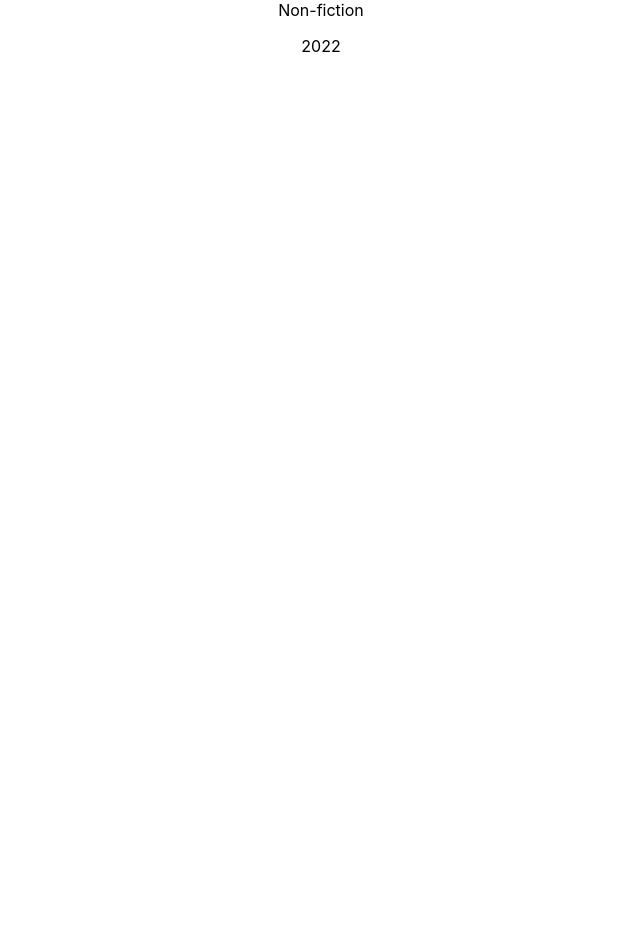
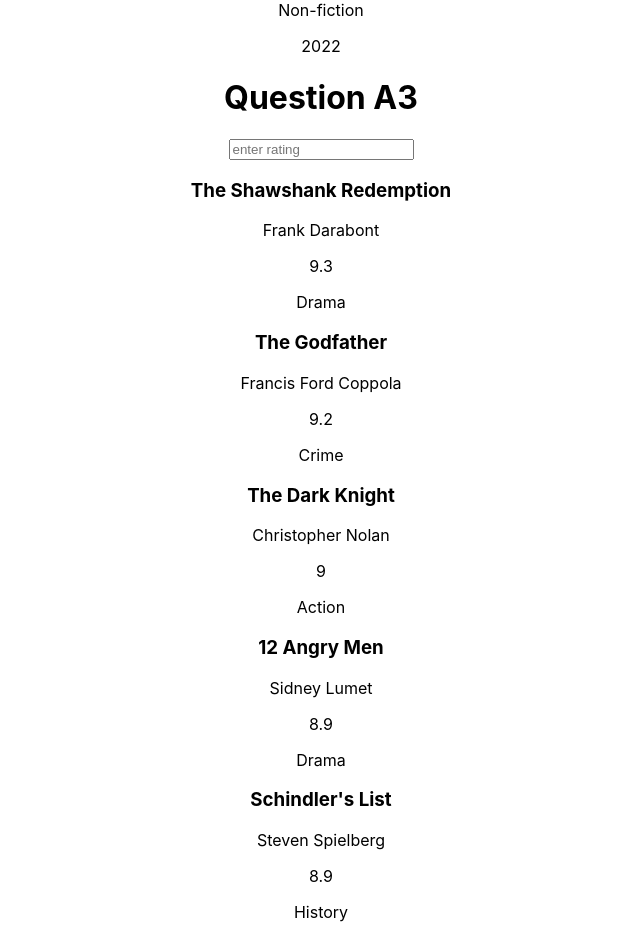
Before and after one commit to ichiragtaluja/react-filter-questions, a React (Create React App) app: page / in a window 1280 px wide. Shown: the part 1460-2398 px from the top of the page, without its empty margins (319-959 px from the left). Before the commit the page ends 1532 px from the top, so only its background shows below. Built offline with nearby package versions, Linux system fonts and the light colour scheme.

Commit message:
add practice question 3

```diff
--- a/src/App.js
+++ b/src/App.js
@@ -4,12 +4,86 @@ import { products } from "./QA1/products";
 import { DisplayProducts } from "./QA1/DisplayProducts";
 import { books } from "./QA2/books";
 import { DisplayBooks } from "./QA2/DisplayBooks";
+import { useState } from "react";
+
+const movies = [
+  {
+    title: "The Shawshank Redemption",
+    director: "Frank Darabont",
+    rating: 9.3,
+    genre: "Drama",
+  },
+  {
+    title: "The Godfather",
+    director: "Francis Ford Coppola",
+    rating: 9.2,
+    genre: "Crime",
+  },
+  {
+    title: "The Dark Knight",
+    director: "Christopher Nolan",
+    rating: 9.0,
+    genre: "Action",
+  },
+  {
+    title: "12 Angry Men",
+    director: "Sidney Lumet",
+    rating: 8.9,
+    genre: "Drama",
+  },
+  {
+    title: "Schindler's List",
+    director: "Steven Spielberg",
+    rating: 8.9,
+    genre: "History",
+  },
+];
+
+function DisplayMovies({ movies }) {
+  const [minRating, setMinRating] = useState();
+
+  const filterByRatings = (event) => {
+    const minimumMovieRating = event.target.value;
+    setMinRating(minimumMovieRating);
+  };
+
+  const filteredMovies = (movies) => {
+    if (minRating) {
+      const filteredMovies = movies.filter((movie) => movie.rating > minRating);
+      return filteredMovies;
+    } else {
+      return movies;
+    }
+  };
+
+  // setDisplayMovies();
+
+  return (
+    <>
+      <h1>Question A3</h1>
+      <input
+        onChange={filterByRatings}
+        placeholder="enter rating"
+        type="number"
+      />
+      {filteredMovies(movies).map(({ title, director, rating, genre }) => (
+        <>
+          <h3>{title}</h3>
+          <p>{director}</p>
+          <p>{rating}</p>
+          <p>{genre}</p>
+        </>
+      ))}
+    </>
+  );
+}
 
 function App() {
   return (
     <div className="App">
       <DisplayProducts products={products} />
       <DisplayBooks books={books} />
+      <DisplayMovies movies={movies} />
     </div>
   );
 }
```
